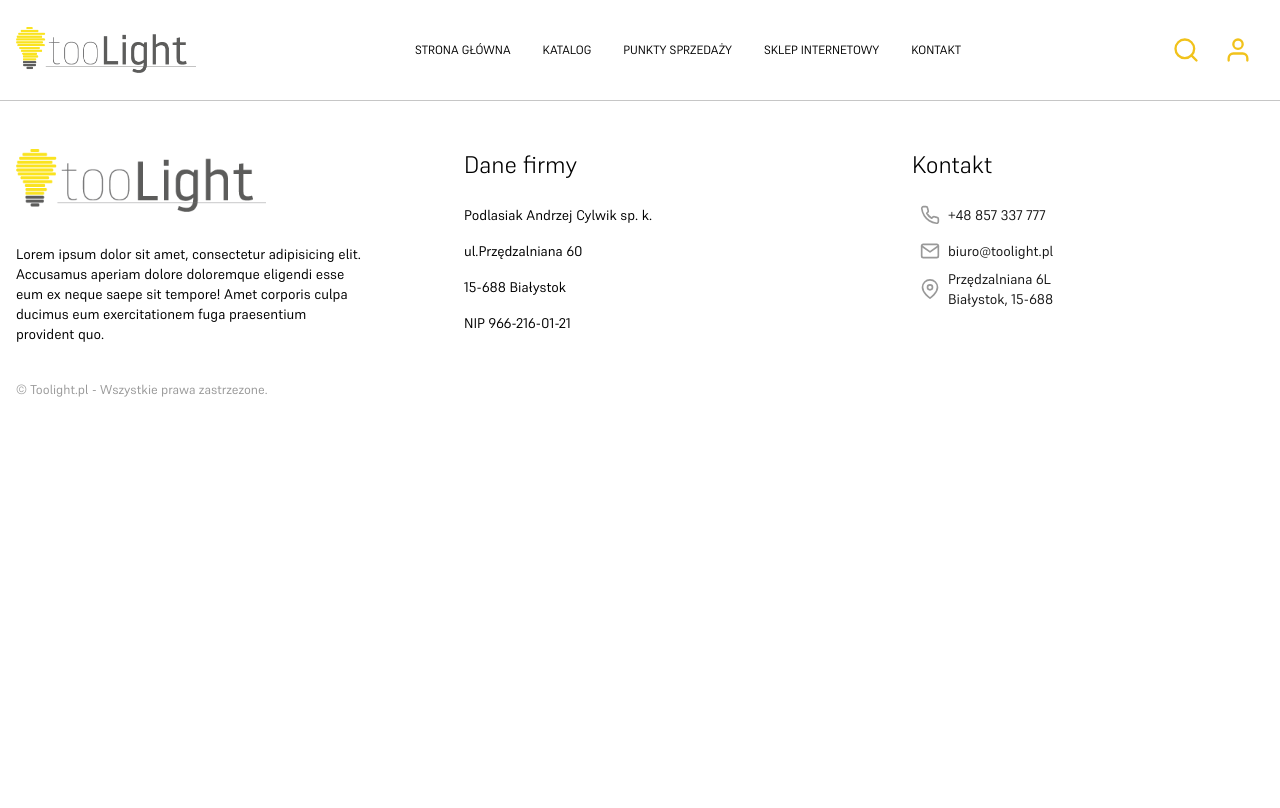
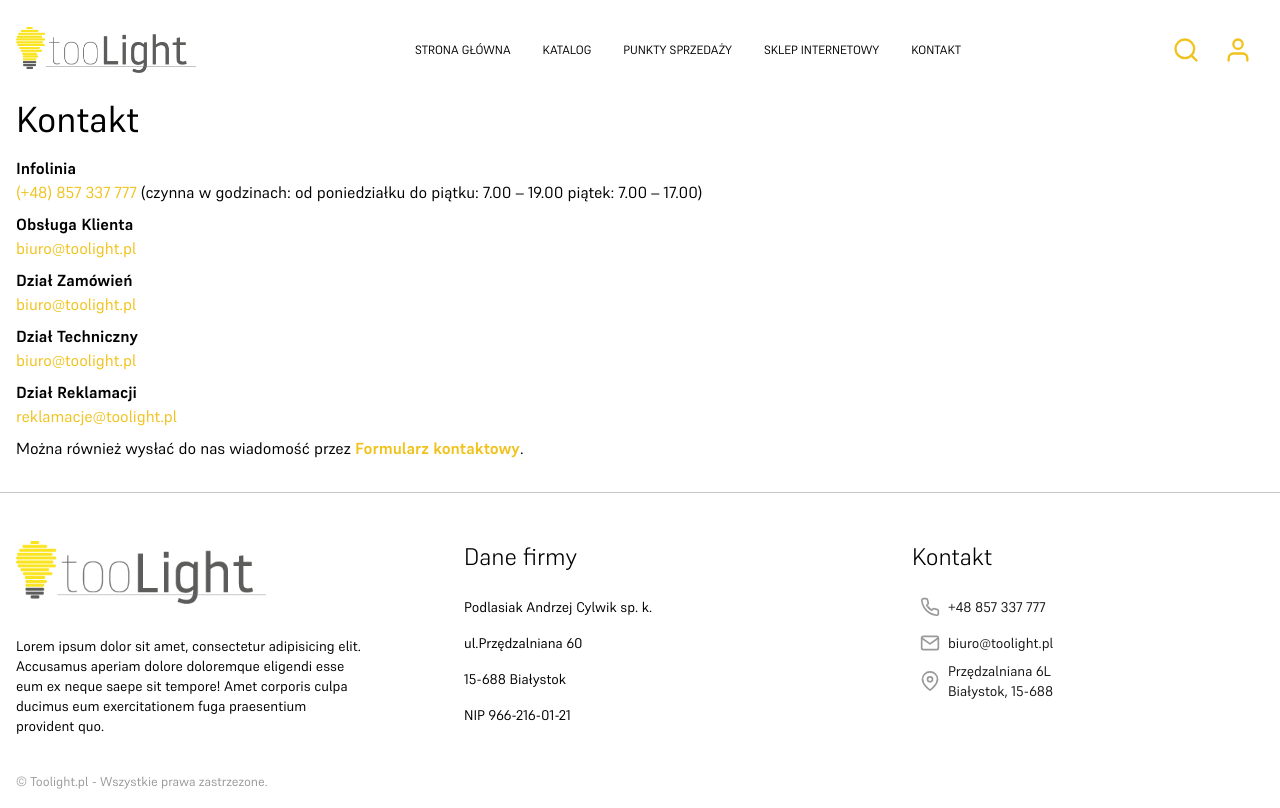
Before and after one commit to mejsiejdev/toolight-catalog, a Next.js app: page /contact in a window 1280 px wide. Built offline with nearby package versions, Linux system fonts and the light colour scheme; no server answers; the database is empty.

Commit message:
Created contact page

```diff
--- a/app/contact/page.jsx
+++ b/app/contact/page.jsx
@@ -1,7 +1,74 @@
-'use client';
+import Wrapper from "../components/layout/Wrapper";
 
 const ContactPage = () => {
-  return <></>;
+  return (
+    <Wrapper className="flex flex-col gap-4 pb-8">
+      <h2 className="text-4xl">Kontakt</h2>
+      <div className="flex flex-col gap-2">
+        <p>
+          <strong>Infolinia</strong> <br />
+          <span className="text-toolight-primary">(+48) 857 337 777</span>{" "}
+          (czynna w godzinach: od poniedziałku do piątku: 7.00 – 19.00 piątek:
+          7.00 – 17.00)
+        </p>
+
+        <p>
+          <strong>Obsługa Klienta</strong>
+          <br />
+          <a
+            href="mailto:biuro@toolight.pl"
+            className="text-toolight-primary hover:text-toolight-primary-hover-dark hover:underline transition"
+          >
+            biuro@toolight.pl
+          </a>
+        </p>
+
+        <p>
+          <strong>Dział Zamówień</strong>
+          <br />
+          <a
+            href="mailto:biuro@toolight.pl"
+            className="text-toolight-primary hover:text-toolight-primary-hover-dark hover:underline transition"
+          >
+            biuro@toolight.pl
+          </a>
+        </p>
+
+        <p>
+          <strong>Dział Techniczny</strong>
+          <br />
+          <a
+            href="mailto:biuro@toolight.pl"
+            className="text-toolight-primary hover:text-toolight-primary-hover-dark hover:underline transition"
+          >
+            biuro@toolight.pl
+          </a>
+        </p>
+
+        <p>
+          <strong>Dział Reklamacji</strong>
+          <br />
+          <a
+            href="mailto:reklamacje@toolight.pl"
+            className="text-toolight-primary hover:text-toolight-primary-hover-dark hover:underline transition"
+          >
+            reklamacje@toolight.pl
+          </a>
+        </p>
+
+        <p>
+          Można również wysłać do nas wiadomość przez{" "}
+          <a
+            className="text-toolight-primary hover:text-toolight-primary-hover-dark hover:underline transition"
+            href="/contact.html"
+          >
+            <strong>Formularz kontaktowy</strong>
+          </a>
+          .
+        </p>
+      </div>
+    </Wrapper>
+  );
 };
 
 export default ContactPage;
```
